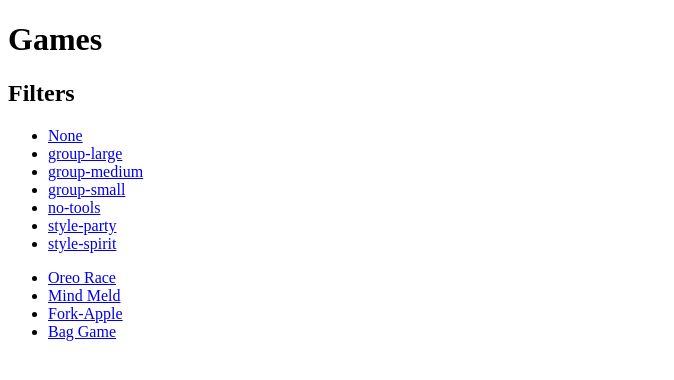
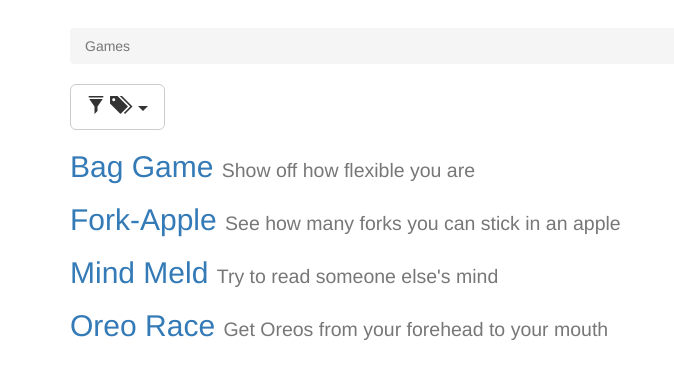
Before and after one commit to davidselassie/games, a Jekyll site: the page built from index.html, in a window 1280 px wide. Shown: the top 380 px of the page, without its empty margins (0-674 px from the left). Built offline with Jekyll 4.4.1, drawn with Linux system fonts in a browser that asks for light colours; nearby versions of some CDN libraries.

Commit message:
Fine looking filters.

```diff
--- a/_posts/2014-12-15-bag.md
+++ b/_posts/2014-12-15-bag.md
@@ -2,9 +2,10 @@
 title: Bag Game
 tags: group-small group-medium style-party
 
+oneliner: Show off how flexible you are
 players: 2+
 tools:
-  - One Paper Bag
+  - One paper bag
 ---
 Circle up around an empty open paper bag. Players take turns attempting to pick up the bag with their mouth, only touching the ground with their feet. Once everyone has successfully picked up the bag, tear ~1" off around the top, making the bag shorter, and repeat. If you touch the ground with a not-foot while picking up the bag, you’re out. When one person is left, they’re the winner.
 
--- a/_posts/2014-12-15-fork-apple.md
+++ b/_posts/2014-12-15-fork-apple.md
@@ -2,9 +2,10 @@
 title: Fork-Apple
 tags: group-small group-medium group-large style-party
 
+oneliner: See how many forks you can stick in an apple
 players: 2+
 tools:
-  - One Apple
-  - Many Forks
+  - One apple
+  - Many forks
 ---
 Everyone is handed at least one fork. Circle up. Someone lobs an apple underhand to anyone left with a fork. They should try to spear the falling apple with their fork. If they do, they leave the fork in the apple and lob the apple+fork up to someone else, who will attempt to spear and add their fork. Repeat until the apple falls apart or your run out of forks. Careful with your hands!
--- a/_posts/2014-12-15-mind-meld.md
+++ b/_posts/2014-12-15-mind-meld.md
@@ -2,6 +2,7 @@
 title: Mind Meld
 tags: group-small group-medium style-party no-tools
 
+oneliner: Try to read someone else's mind
 players: 2+
 ---
 Circle up and two adjacent people are selected to "duel." The person to their right counts to three. On "three," the duelers simultaneously say two random words. Those are the starter words. Now the duel shifts one person to the left: the right hand dueler is now the counter and the person to the left of the other dueler is now involved. From this point out, on the count of three, the duelers should say something that they think is "in between" the last two words in the duel. The duel keeps rotating quickly until the two duelers say the same word; then everybody wins!
--- a/_posts/2014-12-15-oreo-race.md
+++ b/_posts/2014-12-15-oreo-race.md
@@ -2,8 +2,9 @@
 title: Oreo Race
 tags: group-small group-medium group-large style-spirit style-party
 
+oneliner: Get Oreos from your forehead to your mouth
 players: 2+
 tools:
-  - One Oreo per Player
+  - One Oreo per player
 ---
-Everyone is handed an oreo. Each person should twist the oreo apart. Everyone should then straight up and place the cream half cream-side-down in the middle of their forehead. The game leader should then say go, and it’s a race to see who can eat the oreo half that is on their forehead first. No one is allowed to use their hands or any tools; the oreo can only be coaxed towards the mouth by tilting your head down or using face muscles. If your oreo drops, you’re out.
+Everyone is handed an Oreo. Each person should twist the Oreo apart. Everyone should then straight up and place the cream half cream-side-down in the middle of their forehead. The game leader should then say go, and it’s a race to see who can eat the Oreo half that is on their forehead first. No one is allowed to use their hands or any tools; the Oreo can only be coaxed towards the mouth by tilting your head down or using face muscles. If your Oreo drops, you’re out.
--- a/index.html
+++ b/index.html
@@ -1,12 +1,17 @@
 ---
 ---
 <!DOCTYPE html>
-<html ng-app="gameListApp">
+<html lang="en" ng-app="gameListApp">
   <head>
     <meta charset="utf-8">
     <title>Games</title>
+    <meta http-equiv="X-UA-Compatible" content="IE=edge">
+    <meta name="viewport" content="width=device-width, initial-scale=1">
+    <link rel="stylesheet" href="//maxcdn.bootstrapcdn.com/bootstrap/3.3.1/css/bootstrap.min.css">
     <base href="{{ site.baseurl }}">
+    <script src="//ajax.googleapis.com/ajax/libs/jquery/2.1.1/jquery.min.js"></script>
     <script src="//ajax.googleapis.com/ajax/libs/angularjs/1.3.7/angular.min.js"></script>
+    <script src="//maxcdn.bootstrapcdn.com/bootstrap/3.3.1/js/bootstrap.min.js"></script>
     <script>
       var gameListApp = angular.module('gameListApp', []).config(function ($locationProvider) {
         $locationProvider.html5Mode(true);
@@ -20,32 +25,60 @@
             return tags.indexOf(searchObj.tag) >= 0;
           }
           return true;
+        };
+
+        $scope.getFilterTag = function () {
+          var searchObj = $location.search();
+          return searchObj.tag;
         }
       });
     </script>
   </head>
 
-  <body ng-controller="FilterController">
-    <h1>Games</h1>
+  <body ng-controller="FilterController" style="padding-top: 2em;">
+    <div class="container">
+      <ol class="breadcrumb">
+        <li class="active">Games</li>
+      </ol>
 
-    <h2>Filters</h2>
-    <ul>
+      <div class="btn-group">
+        <button type="button" class="btn btn-lg btn-default dropdown-toggle" data-toggle="dropdown" aria-expanded="false">
+          <span class="glyphicon glyphicon-filter" aria-hidden="true"></span>
+          <span class="glyphicon glyphicon-tags" aria-hidden="true"></span>
+          {% raw %}
+          <span style="margin-left: 0.25em;">{{ getFilterTag() }}</span>
+          {% endraw %}
+          <span class="caret"></span>
+        </button>
+        <ul class="dropdown-menu" role="menu">
           <!-- All links require target="_self" to actually cause a page reload when using $location. -->
           <!-- When using GitHub Pages, we have to explicitly use the baseurl. -->
-      <li><a href="{{ site.baseurl }}/" target="_self">None</a></li>
           {% assign sorted_tags = (site.tags | sort:0) %}
           {% for tag in sorted_tags %}
           {% assign tag_first = (tag | first) %}
-      <li><a href="{{ site.baseurl }}/?tag={{ tag_first }}" target="_self">{{ tag_first }}</a></li>
-      {% endfor %}
-    </ul>
-
-    <ul>
-      {% for post in site.posts %}
-      <li ng-cloak ng-show="shouldShow({{ post.tags | jsonify | escape }})">
-        <a href="{{ site.baseurl }}{{ post.url }}" target="_self">{{ post.title }}</a>
+          <li>
+            <a href="{{ site.baseurl }}/?tag={{ tag_first }}" target="_self">
+              {{ tag_first }}
+            </a>
           </li>
           {% endfor %}
+          <li class="divider"></li>
+          <li>
+            <a href="{{ site.baseurl }}/" target="_self">
+              <span class="glyphicon glyphicon-remove" aria-hidden="true"></span>
+            </a>
+          </li>
         </ul>
+      </div>
+
+      {% assign sorted_posts = (site.posts | sort:title) %}
+      {% for post in sorted_posts %}
+      <h2 ng-cloak ng-show="shouldShow({{ post.tags | jsonify | escape }})">
+        <a href="{{ site.baseurl }}{{ post.url }}" target="_self">{{ post.title }}</a>
+        <small>{{ post.oneliner }}</small>
+      </h2>
+      {% endfor %}
+
+    </div>
   </body>
 </html>
```
Also changed, not shown: _layouts/game.html (+21 -9 lines). Lines whose indentation alone changed are shown as unchanged.
